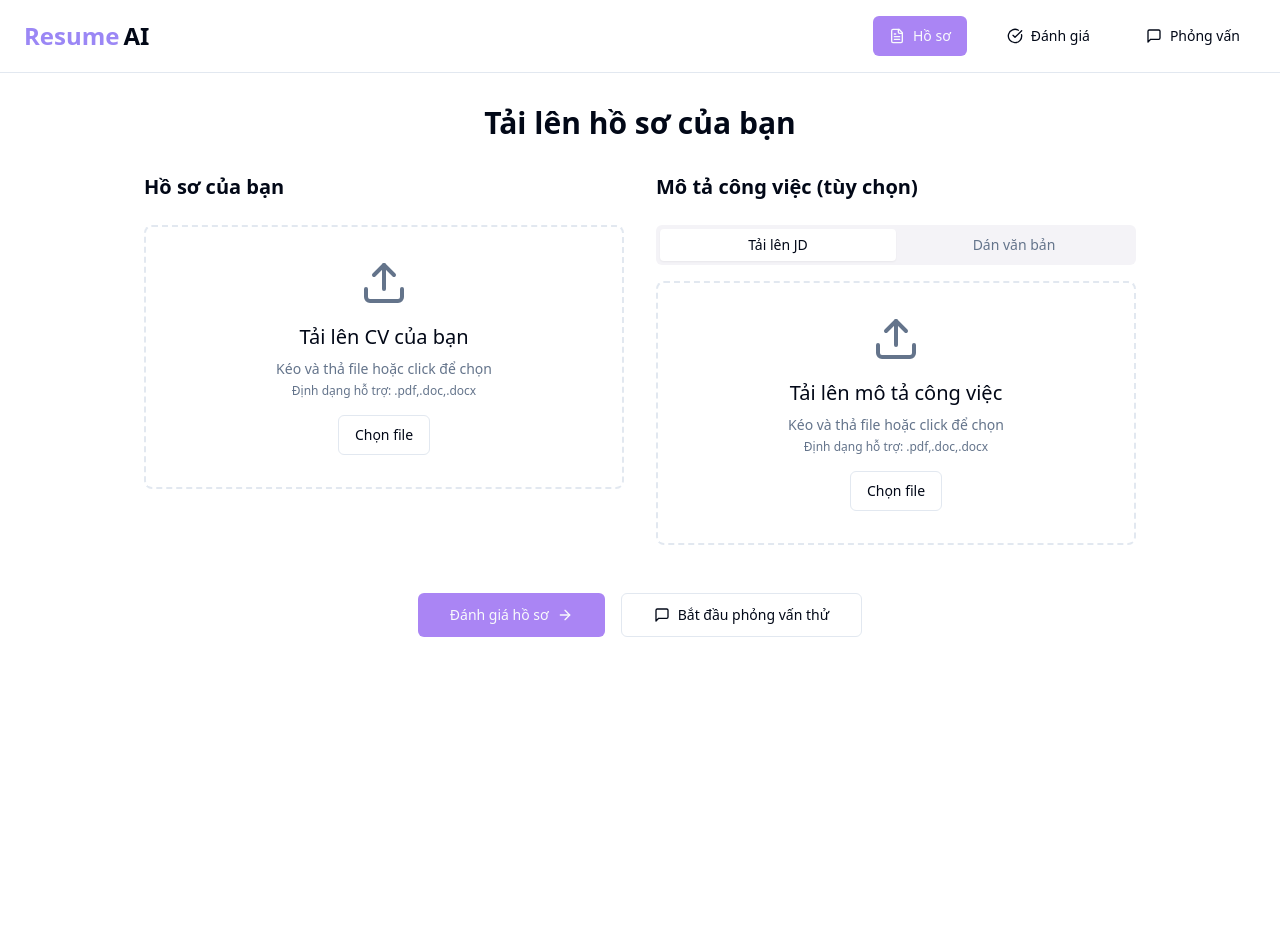
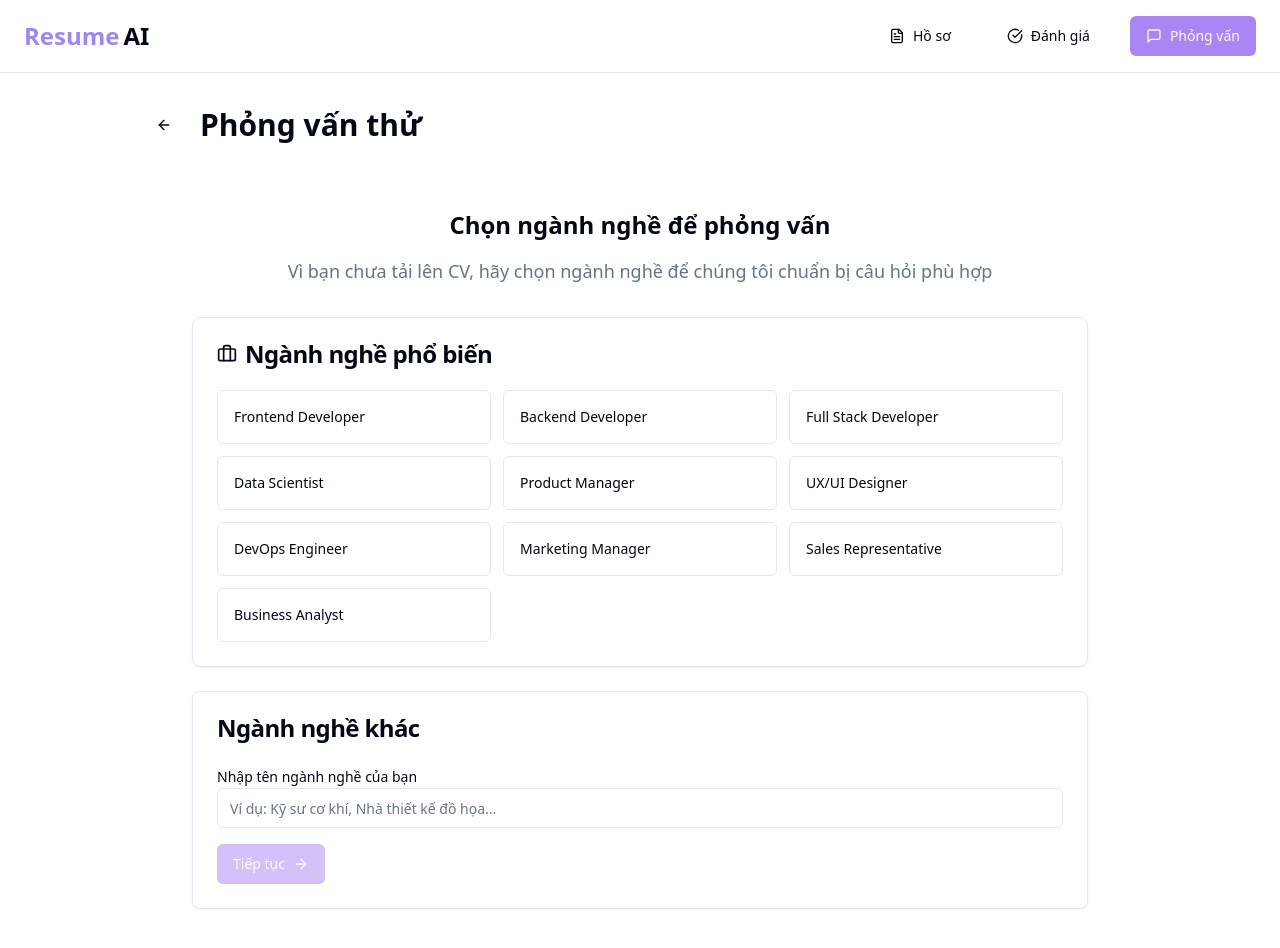
Before and after one commit to phanvyvan-o/profile-wise-upgrade-ai, a React (Vite) app: page /mock-interview in a window 1280 px wide. Before the commit this address led to /upload. Shown: the top 948 px of the page. Before the commit the page ends 800 px from the top, so only its background shows below. Built offline with nearby package versions, Linux system fonts and the light colour scheme.

Commit message:
feat: Implement mock interview with CV or industry selection
- Allow mock interview with uploaded CV or industry selection.
- If CV is uploaded, use it for questions.
- If not, allow industry selection or manual input.
- Add a button to delete uploaded CV/JD on the /upload page.

```diff
--- a/src/components/Header.tsx
+++ b/src/components/Header.tsx
@@ -64,7 +64,7 @@ const Header = () => {
           <span>Đánh giá</span>
         </Button>
         <Button
-          onClick={() => checkResumeDataAndNavigate("/mock-interview")}
+          onClick={() => navigate("/mock-interview")}
           variant={location.pathname === "/mock-interview" ? "default" : "ghost"}
           className="gap-2"
         >
@@ -102,7 +102,7 @@ const Header = () => {
                 <span>Đánh giá</span>
               </Button>
               <Button
-                onClick={() => checkResumeDataAndNavigate("/mock-interview")}
+                onClick={() => handleNavigation("/mock-interview")}
                 variant={location.pathname === "/mock-interview" ? "default" : "ghost"}
                 className="w-full justify-start gap-2"
               >
--- /dev/null
+++ b/src/components/JobSelectionScreen.tsx
@@ -0,0 +1,102 @@
+
+import { useState } from "react";
+import { Button } from "@/components/ui/button";
+import { Card, CardContent, CardHeader, CardTitle } from "@/components/ui/card";
+import { Input } from "@/components/ui/input";
+import { Label } from "@/components/ui/label";
+import { ArrowRight, Briefcase } from "lucide-react";
+
+interface JobSelectionScreenProps {
+  onJobSelect: (jobType: string) => void;
+}
+
+const JobSelectionScreen = ({ onJobSelect }: JobSelectionScreenProps) => {
+  const [customJob, setCustomJob] = useState("");
+  const [selectedJob, setSelectedJob] = useState("");
+
+  const predefinedJobs = [
+    "Frontend Developer",
+    "Backend Developer",
+    "Full Stack Developer",
+    "Data Scientist",
+    "Product Manager",
+    "UX/UI Designer",
+    "DevOps Engineer",
+    "Marketing Manager",
+    "Sales Representative",
+    "Business Analyst"
+  ];
+
+  const handleJobSelect = (job: string) => {
+    setSelectedJob(job);
+    onJobSelect(job);
+  };
+
+  const handleCustomJobSubmit = () => {
+    if (customJob.trim()) {
+      handleJobSelect(customJob.trim());
+    }
+  };
+
+  return (
+    <div className="max-w-4xl mx-auto py-8">
+      <div className="text-center mb-8">
+        <h2 className="text-2xl font-bold mb-4">Chọn ngành nghề để phỏng vấn</h2>
+        <p className="text-lg text-muted-foreground">
+          Vì bạn chưa tải lên CV, hãy chọn ngành nghề để chúng tôi chuẩn bị câu hỏi phù hợp
+        </p>
+      </div>
+
+      <Card className="mb-6">
+        <CardHeader>
+          <CardTitle className="flex items-center gap-2">
+            <Briefcase className="h-5 w-5" />
+            Ngành nghề phổ biến
+          </CardTitle>
+        </CardHeader>
+        <CardContent>
+          <div className="grid md:grid-cols-2 lg:grid-cols-3 gap-3">
+            {predefinedJobs.map((job) => (
+              <Button
+                key={job}
+                variant="outline"
+                className="h-auto p-4 text-left justify-start"
+                onClick={() => handleJobSelect(job)}
+              >
+                {job}
+              </Button>
+            ))}
+          </div>
+        </CardContent>
+      </Card>
+
+      <Card>
+        <CardHeader>
+          <CardTitle>Ngành nghề khác</CardTitle>
+        </CardHeader>
+        <CardContent className="space-y-4">
+          <div>
+            <Label htmlFor="custom-job">Nhập tên ngành nghề của bạn</Label>
+            <Input
+              id="custom-job"
+              placeholder="Ví dụ: Kỹ sư cơ khí, Nhà thiết kế đồ họa..."
+              value={customJob}
+              onChange={(e) => setCustomJob(e.target.value)}
+              onKeyDown={(e) => e.key === 'Enter' && handleCustomJobSubmit()}
+            />
+          </div>
+          <Button
+            onClick={handleCustomJobSubmit}
+            disabled={!customJob.trim()}
+            className="gap-2"
+          >
+            <span>Tiếp tục</span>
+            <ArrowRight className="h-4 w-4" />
+          </Button>
+        </CardContent>
+      </Card>
+    </div>
+  );
+};
+
+export default JobSelectionScreen;
--- a/src/pages/MockInterview.tsx
+++ b/src/pages/MockInterview.tsx
@@ -1,9 +1,11 @@
+
 import { useState, useEffect } from "react";
 import { Button } from "@/components/ui/button";
 import { Progress } from "@/components/ui/progress";
 import { Card, CardContent, CardHeader, CardTitle } from "@/components/ui/card";
 import Header from "@/components/Header";
 import InterviewQuestion from "@/components/InterviewQuestion";
+import JobSelectionScreen from "@/components/JobSelectionScreen";
 import { geminiApi } from "@/services/geminiApi";
 import { useNavigate } from "react-router-dom";
 import { toast } from "sonner";
@@ -13,6 +15,7 @@ interface InterviewQuestionType {
   question: string;
   hint: string;
 }
+
 interface AnswerResult {
   question: string;
   answer: string;
@@ -21,26 +24,38 @@ interface AnswerResult {
   improvementPoints: string[];
   score: number;
 }
+
 const MockInterview = () => {
   const navigate = useNavigate();
   const [questions, setQuestions] = useState<InterviewQuestionType[]>([]);
   const [currentQuestionIndex, setCurrentQuestionIndex] = useState(0);
-  const [isLoading, setIsLoading] = useState(true);
+  const [isLoading, setIsLoading] = useState(false);
   const [interviewStarted, setInterviewStarted] = useState(false);
   const [interviewFinished, setInterviewFinished] = useState(false);
   const [answerResults, setAnswerResults] = useState<AnswerResult[]>([]);
   const [totalTime, setTotalTime] = useState(0);
+  const [hasResume, setHasResume] = useState(false);
+  const [showJobSelection, setShowJobSelection] = useState(false);
+  const [selectedJobType, setSelectedJobType] = useState("");
+
   useEffect(() => {
     // Check if resume data exists in localStorage
     const resumeData = localStorage.getItem("resumeSections");
-    if (!resumeData || JSON.parse(resumeData).length === 0) {
-      toast.error("Không tìm thấy dữ liệu hồ sơ. Vui lòng quay lại trang tải lên.");
-      navigate("/upload");
-      return;
+    const hasResumeData = resumeData && JSON.parse(resumeData).length > 0;
+    setHasResume(hasResumeData);
+
+    if (hasResumeData) {
+      // If resume exists, fetch questions based on resume
+      fetchQuestionsFromResume();
+    } else {
+      // If no resume, show job selection
+      setShowJobSelection(true);
     }
-    const fetchQuestions = async () => {
+  }, []);
+
+  const fetchQuestionsFromResume = async () => {
+    setIsLoading(true);
     try {
-        // Use resume data to generate relevant questions
       const fetchedQuestions = await geminiApi.getInterviewQuestions("general");
       setQuestions(fetchedQuestions);
       setIsLoading(false);
@@ -50,18 +65,35 @@ const MockInterview = () => {
       setIsLoading(false);
     }
   };
-    fetchQuestions();
-  }, [navigate]);
+
+  const fetchQuestionsFromJobType = async (jobType: string) => {
+    setIsLoading(true);
+    try {
+      const fetchedQuestions = await geminiApi.getInterviewQuestions(jobType);
+      setQuestions(fetchedQuestions);
+      setShowJobSelection(false);
+      setIsLoading(false);
+    } catch (error) {
+      console.error("Error fetching questions:", error);
+      toast.error("Đã xảy ra lỗi khi tải câu hỏi phỏng vấn. Vui lòng thử lại.");
+      setIsLoading(false);
+    }
+  };
+
+  const handleJobSelect = (jobType: string) => {
+    setSelectedJobType(jobType);
+    fetchQuestionsFromJobType(jobType);
+  };
+
   const startInterview = () => {
     setInterviewStarted(true);
   };
+
   const handleAnswerSubmit = async (answer: string, timeSpent: number) => {
     const currentQuestion = questions[currentQuestionIndex];
     try {
-      // Evaluate the answer
       const evaluation = await geminiApi.evaluateAnswer(currentQuestion.question, answer);
 
-      // Add to results
       const result: AnswerResult = {
         question: currentQuestion.question,
         answer,
@@ -73,7 +105,6 @@ const MockInterview = () => {
       setAnswerResults([...answerResults, result]);
       setTotalTime(totalTime + timeSpent);
 
-      // Move to next question or finish
       if (currentQuestionIndex < questions.length - 1) {
         setCurrentQuestionIndex(currentQuestionIndex + 1);
       } else {
@@ -84,22 +115,35 @@ const MockInterview = () => {
       toast.error("Đã xảy ra lỗi khi đánh giá câu trả lời. Vui lòng thử lại.");
     }
   };
+
   const formatTime = (seconds: number) => {
     const minutes = Math.floor(seconds / 60);
     const remainingSeconds = seconds % 60;
     return `${minutes}:${remainingSeconds < 10 ? '0' : ''}${remainingSeconds}`;
   };
+
   const getScoreColor = (score: number) => {
     if (score >= 0.8) return "text-green-600";
     if (score >= 0.6) return "text-amber-600";
     return "text-red-600";
   };
+
   const getAverageScore = () => {
     if (answerResults.length === 0) return 0;
     const total = answerResults.reduce((sum, result) => sum + result.score, 0);
     return total / answerResults.length;
   };
-  return <div className="min-h-screen flex flex-col">
+
+  const resetInterview = () => {
+    setInterviewStarted(false);
+    setInterviewFinished(false);
+    setCurrentQuestionIndex(0);
+    setAnswerResults([]);
+    setTotalTime(0);
+  };
+
+  return (
+    <div className="min-h-screen flex flex-col">
       <Header />
 
       <main className="flex-1 container max-w-5xl mx-auto px-4 py-8">
@@ -108,20 +152,41 @@ const MockInterview = () => {
             <ArrowLeft className="h-5 w-5" />
           </Button>
           <h1 className="text-3xl font-bold">Phỏng vấn thử</h1>
-          <div className="flex-grow"></div>
-
         </div>
 
-        {isLoading ? <div className="py-20 text-center">
-            <div className="mb-4 text-lg font-medium">Đang chuẩn bị câu hỏi phỏng vấn...</div>
+        {showJobSelection ? (
+          <JobSelectionScreen onJobSelect={handleJobSelect} />
+        ) : isLoading ? (
+          <div className="py-20 text-center">
+            <div className="mb-4 text-lg font-medium">
+              {hasResume
+                ? "Đang chuẩn bị câu hỏi phỏng vấn dựa trên CV của bạn..."
+                : `Đang chuẩn bị câu hỏi phỏng vấn cho ngành ${selectedJobType}...`
+              }
+            </div>
             <Progress value={70} className="w-full max-w-md mx-auto" />
-          </div> : <>
-            {!interviewStarted ? <div className="max-w-3xl mx-auto text-center py-12">
+          </div>
+        ) : (
+          <>
+            {!interviewStarted ? (
+              <div className="max-w-3xl mx-auto text-center py-12">
                 <h2 className="text-2xl font-bold mb-4">Sẵn sàng cho phỏng vấn?</h2>
                 <p className="text-lg text-muted-foreground mb-8">
-                  Chúng tôi đã chuẩn bị {questions.length} câu hỏi phỏng vấn phù hợp với hồ sơ của bạn.
+                  Chúng tôi đã chuẩn bị {questions.length} câu hỏi phỏng vấn
+                  {hasResume
+                    ? " phù hợp với hồ sơ của bạn"
+                    : ` cho ngành ${selectedJobType}`
+                  }.
                   Mỗi câu trả lời sẽ được đánh giá và bạn sẽ nhận được phản hồi chi tiết.
                 </p>
+
+                {!hasResume && (
+                  <div className="mb-6 p-4 bg-blue-50 border border-blue-200 rounded-lg">
+                    <p className="text-blue-800 text-sm">
+                      💡 Mẹo: Tải lên CV để nhận câu hỏi được cá nhân hóa hơn cho hồ sơ của bạn!
+                    </p>
+                  </div>
+                )}
 
                 <div className="mb-8 space-y-4">
                   <div className="p-4 bg-accent rounded-lg">
@@ -135,13 +200,33 @@ const MockInterview = () => {
                   </div>
                 </div>
 
+                <div className="flex gap-4 justify-center">
+                  {!hasResume && (
+                    <Button
+                      onClick={() => setShowJobSelection(true)}
+                      variant="outline"
+                    >
+                      Chọn ngành khác
+                    </Button>
+                  )}
                   <Button onClick={startInterview} size="lg" className="gap-2">
                     <span>Bắt đầu phỏng vấn</span>
                     <ArrowRight className="h-4 w-4" />
                   </Button>
-              </div> : !interviewFinished ? <div className="py-8">
-                <InterviewQuestion question={questions[currentQuestionIndex].question} questionNumber={currentQuestionIndex + 1} totalQuestions={questions.length} hint={questions[currentQuestionIndex].hint} onSubmit={handleAnswerSubmit} />
-              </div> : <div className="py-8">
+                </div>
+              </div>
+            ) : !interviewFinished ? (
+              <div className="py-8">
+                <InterviewQuestion
+                  question={questions[currentQuestionIndex].question}
+                  questionNumber={currentQuestionIndex + 1}
+                  totalQuestions={questions.length}
+                  hint={questions[currentQuestionIndex].hint}
+                  onSubmit={handleAnswerSubmit}
+                />
+              </div>
+            ) : (
+              <div className="py-8">
                 <div className="max-w-4xl mx-auto">
                   <div className="text-center mb-8">
                     <h2 className="text-2xl font-bold mb-3">Phỏng vấn hoàn thành!</h2>
@@ -161,7 +246,8 @@ const MockInterview = () => {
                   </div>
 
                   <div className="space-y-6">
-                    {answerResults.map((result, index) => <Card key={index} className="mb-6">
+                    {answerResults.map((result, index) => (
+                      <Card key={index} className="mb-6">
                         <CardHeader className="pb-2">
                           <div className="flex justify-between items-center">
                             <CardTitle className="text-lg">Câu hỏi {index + 1}</CardTitle>
@@ -194,21 +280,18 @@ const MockInterview = () => {
                           <div>
                             <div className="font-medium mb-1">Điểm cần cải thiện:</div>
                             <ul className="text-sm text-muted-foreground list-disc pl-5 space-y-1">
-                              {result.improvementPoints.map((point, i) => <li key={i}>{point}</li>)}
+                              {result.improvementPoints.map((point, i) => (
+                                <li key={i}>{point}</li>
+                              ))}
                             </ul>
                           </div>
                         </CardContent>
-                      </Card>)}
+                      </Card>
+                    ))}
                   </div>
 
                   <div className="flex justify-center mt-8 gap-4">
-                    <Button onClick={() => {
-                setInterviewStarted(false);
-                setInterviewFinished(false);
-                setCurrentQuestionIndex(0);
-                setAnswerResults([]);
-                setTotalTime(0);
-              }} variant="outline" className="gap-2">
+                    <Button onClick={resetInterview} variant="outline" className="gap-2">
                       <RotateCcw className="h-4 w-4" />
                       Thử lại
                     </Button>
@@ -218,9 +301,13 @@ const MockInterview = () => {
                     </Button>
                   </div>
                 </div>
-              </div>}
-          </>}
+              </div>
+            )}
+          </>
+        )}
       </main>
-    </div>;
+    </div>
+  );
 };
+
 export default MockInterview;
--- a/src/pages/Upload.tsx
+++ b/src/pages/Upload.tsx
@@ -3,7 +3,7 @@ import { useState } from "react";
 import { Button } from "@/components/ui/button";
 import { Tabs, TabsContent, TabsList, TabsTrigger } from "@/components/ui/tabs";
 import { Textarea } from "@/components/ui/textarea";
-import { ArrowRight, MessageSquare } from "lucide-react";
+import { ArrowRight, MessageSquare, Trash2 } from "lucide-react";
 import Header from "@/components/Header";
 import FileUpload from "@/components/FileUpload";
 import useLocalStorage from "@/hooks/useLocalStorage";
@@ -60,6 +60,22 @@ const Upload = () => {
     toast.success("Mô tả công việc đã được tải lên thành công");
   };
 
+  const handleClearResume = () => {
+    setResumeFile(null);
+    setResumeSections([]);
+    localStorage.removeItem("resumeSections");
+    localStorage.removeItem("resumeSectionsForEval");
+    localStorage.removeItem("resumeSectionsForInterview");
+    toast.success("Đã xóa CV thành công");
+  };
+
+  const handleClearJobDescription = () => {
+    setJobDescriptionFile(null);
+    setJobDescriptionText("");
+    localStorage.removeItem("jobDescription");
+    toast.success("Đã xóa mô tả công việc thành công");
+  };
+
   const handleEvaluate = () => {
     // Check if resume sections exist
     if (resumeSections.length === 0) {
@@ -76,14 +92,10 @@ const Upload = () => {
   };
 
   const handleStartMockInterview = () => {
-    // Check if resume sections exist
-    if (resumeSections.length === 0) {
-      toast.error("Vui lòng tải lên CV trước");
-      return;
+    // Save to localStorage for use in mock interview if resume exists
+    if (resumeSections.length > 0) {
+      localStorage.setItem("resumeSectionsForInterview", JSON.stringify(resumeSections));
     }
-
-    // Save to localStorage for use in mock interview
-    localStorage.setItem("resumeSectionsForInterview", JSON.stringify(resumeSections));
 
     // Navigate to mock interview page
     navigate("/mock-interview");
@@ -99,7 +111,20 @@ const Upload = () => {
         <div className="grid md:grid-cols-2 gap-8 mb-8">
           {/* Resume Upload Section */}
           <div className="space-y-6">
-            <h2 className="text-xl font-semibold">Hồ sơ của bạn</h2>
+            <div className="flex items-center justify-between">
+              <h2 className="text-xl font-semibold">Hồ sơ của bạn</h2>
+              {resumeSections.length > 0 && (
+                <Button
+                  onClick={handleClearResume}
+                  variant="outline"
+                  size="sm"
+                  className="gap-2 text-red-600 hover:text-red-700"
+                >
+                  <Trash2 className="h-4 w-4" />
+                  Xóa CV
+                </Button>
+              )}
+            </div>
 
             <FileUpload
               acceptedTypes=".pdf,.doc,.docx"
@@ -119,7 +144,20 @@ const Upload = () => {
 
           {/* Job Description Section */}
           <div className="space-y-6">
-            <h2 className="text-xl font-semibold">Mô tả công việc (tùy chọn)</h2>
+            <div className="flex items-center justify-between">
+              <h2 className="text-xl font-semibold">Mô tả công việc (tùy chọn)</h2>
+              {(jobDescriptionFile || jobDescriptionText) && (
+                <Button
+                  onClick={handleClearJobDescription}
+                  variant="outline"
+                  size="sm"
+                  className="gap-2 text-red-600 hover:text-red-700"
+                >
+                  <Trash2 className="h-4 w-4" />
+                  Xóa JD
+                </Button>
+              )}
+            </div>
 
             <Tabs defaultValue="upload">
               <TabsList className="grid w-full grid-cols-2">
@@ -158,6 +196,15 @@ const Upload = () => {
             <span>Bắt đầu phỏng vấn thử</span>
           </Button>
         </div>
+
+        {resumeSections.length === 0 && (
+          <div className="mt-8 p-4 bg-blue-50 border border-blue-200 rounded-lg">
+            <p className="text-blue-800 text-center">
+              💡 Mẹo: Bạn có thể bắt đầu phỏng vấn thử ngay cả khi chưa tải CV.
+              Hệ thống sẽ cho phép bạn chọn ngành nghề để tạo câu hỏi phù hợp!
+            </p>
+          </div>
+        )}
       </main>
     </div>
   );
```
Lines whose indentation alone changed are shown as unchanged.
